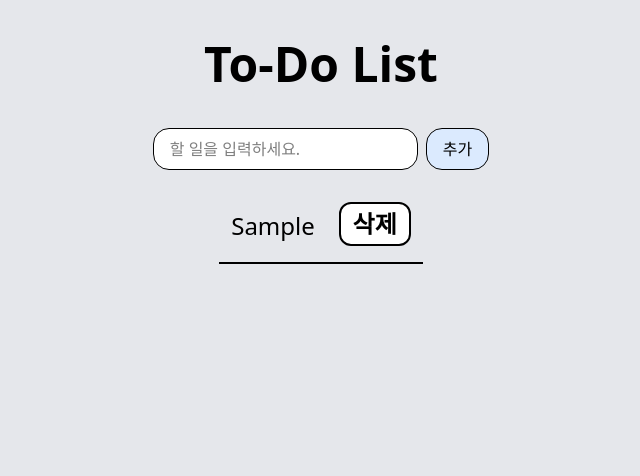
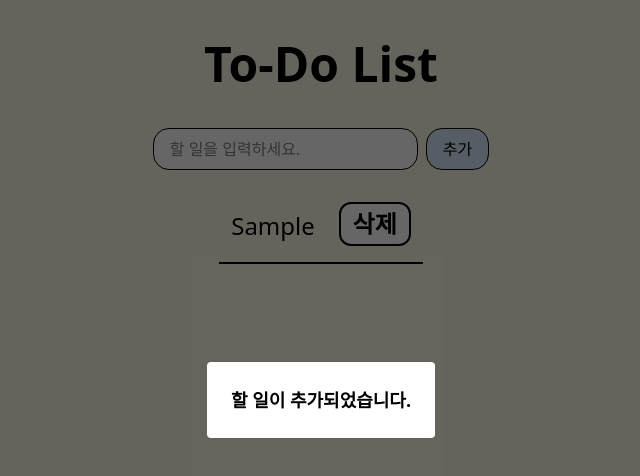
Before and after one commit to Likelion-YeungNam-Univ/7-13th-fe-assignment, a React (Vite) app: page / in a window 1280 px wide. Both pictures are taken after typing "Sample" into the empty fields and a click on the button "추가". Shown: the top 476 px of the page, without its empty margins (319-959 px from the left). Built offline with nearby package versions, Linux system fonts and the light colour scheme.

Commit message:
Modal 구현
Modal 구현 완료

```diff
--- a/src/TodoList.jsx
+++ b/src/TodoList.jsx
@@ -1,10 +1,10 @@
-import React, { useState } from "react";
+import React, { useState, useEffect } from "react";
 import TodoItem from "./TodoItem";
-
 const TodoList = () => {
   const [todos, setTodos] = useState([]);
   const [inputText, setInputText] = useState("");
   const [error, setError] = useState(false);
+  const [isModalOpen, setIsModalOpen] = useState(false);
 
   const handleInputChange = (e) => {
     setInputText(e.target.value);
@@ -28,10 +28,26 @@ const TodoList = () => {
     setTodos((prev) => [...prev, { id: Date.now(), text: inputText }]);
     setInputText("");
     setError(false);
+    setIsModalOpen(true);
   };
 
+  useEffect(() => {
+    const handleClick = (e) => {
+      if (!e.target.closest(".modal")) {
+        setIsModalOpen(false);
+      }
+    };
+
+    if(isModalOpen) {
+      document.addEventListener("click", handleClick);
+    }
+    return () => {
+      document.removeEventListener("click", handleClick);
+    };
+  }, [isModalOpen]);
+
   return (
-    <div className="bg-gray-200 h-screen flex flex-col items-center">
+    <div className="bg-yellow-50 h-screen flex flex-col items-center">
       <h2 className="text-5xl font-bold my-10">To-Do List</h2>
       <form onSubmit={handleAdd} className="flex gap-2 mb-5 relative">
         <input
@@ -59,6 +75,16 @@ const TodoList = () => {
           <TodoItem key={todo.id} todo={todo} />
         ))}
       </ul>
+
+      {isModalOpen && (
+        <div className="fixed inset-0 bg-black/60 flex items-center justify-center">
+          <div
+            className="modal bg-white p-6 rounded text-lg font-semibold text-center"
+          >
+            할 일이 추가되었습니다.
+          </div>
+        </div>
+      )}
     </div>
   );
 };
```
